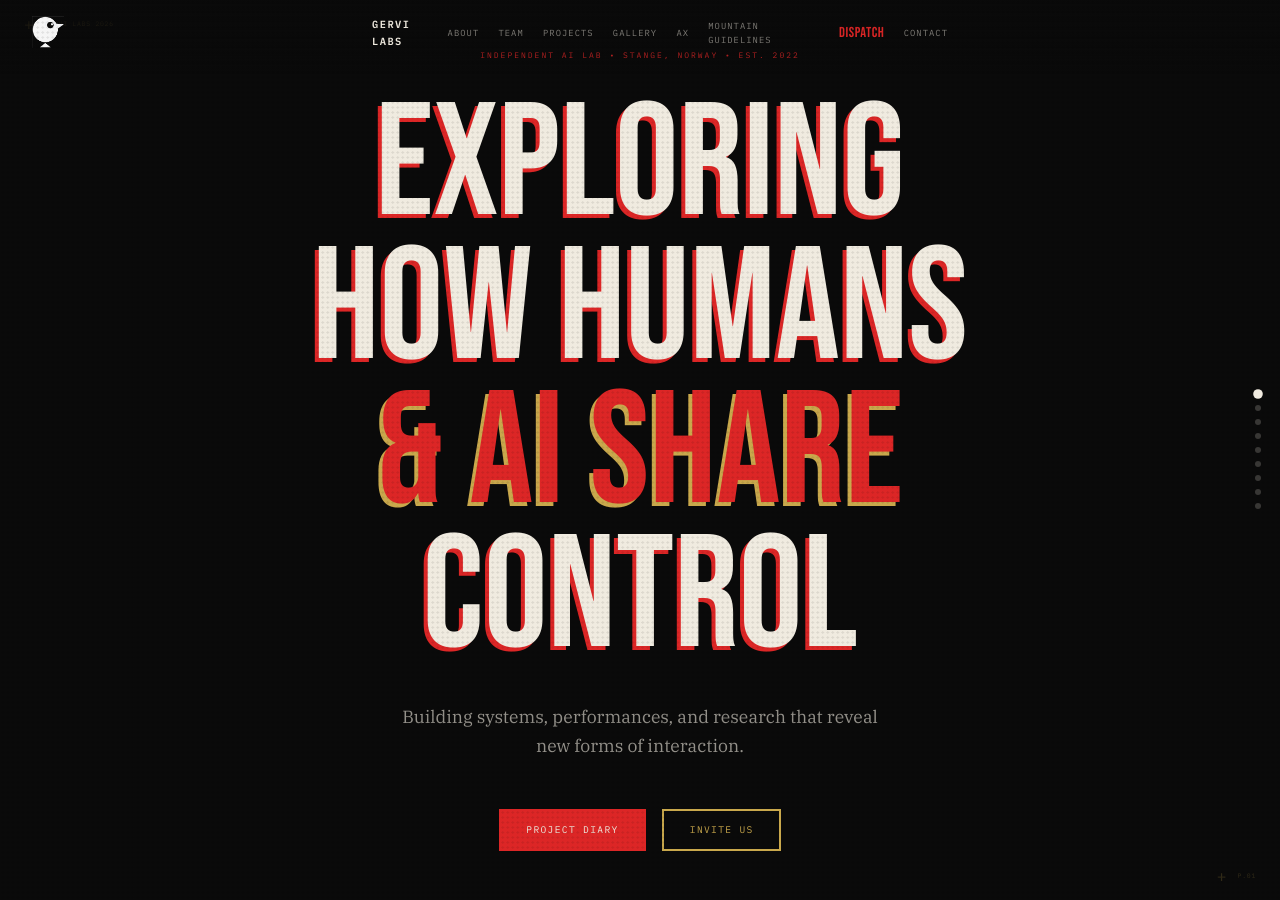
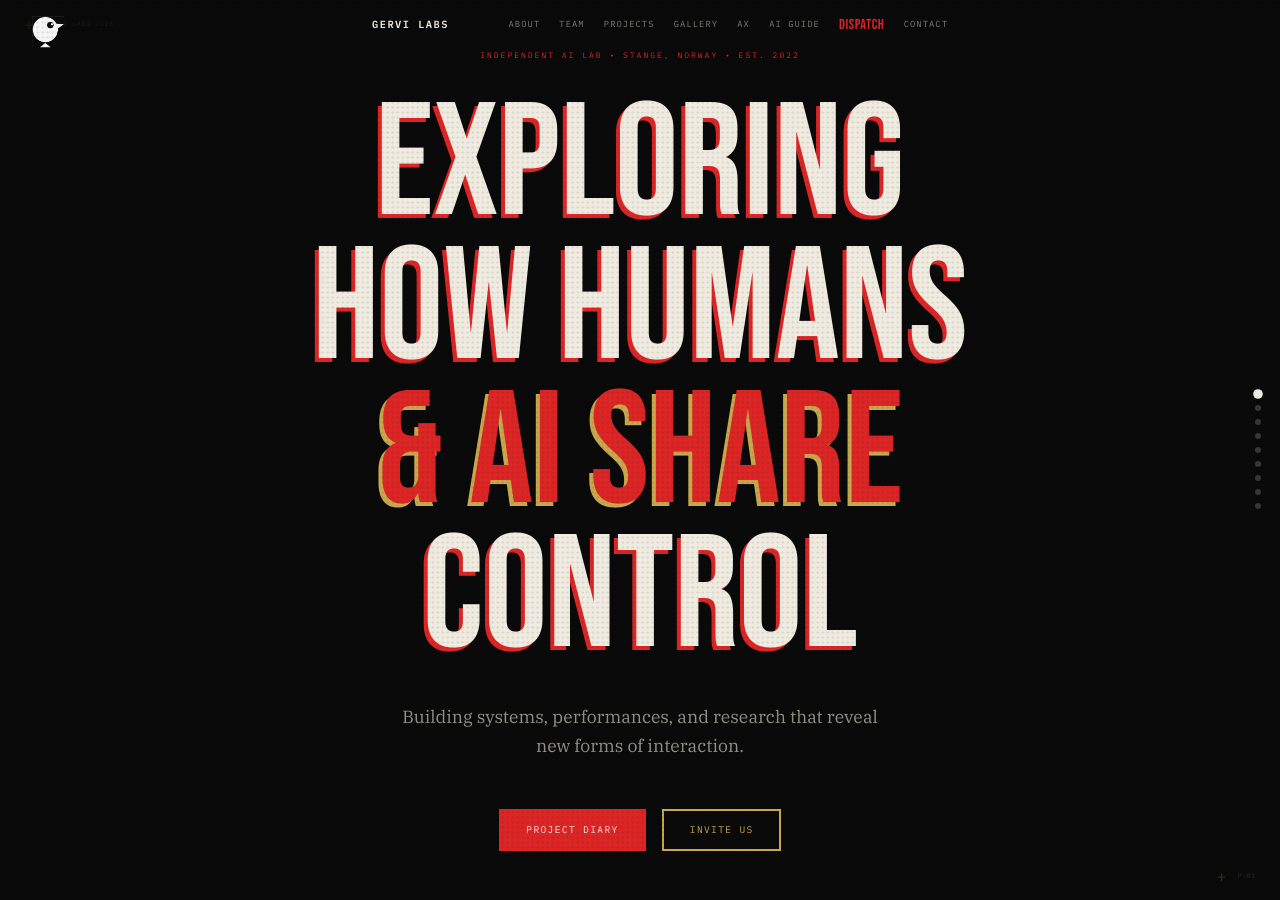
Before and after one commit to mctar/gervi-site, a Jekyll site: the page built from index.md, in a window 1280 px wide and 900 px high. Built offline with Jekyll 4.4.1, drawn with Linux system fonts in a browser that asks for light colours.

Commit message:
Shorten nav label to "AI Guide"

```diff
--- a/_includes/header.html
+++ b/_includes/header.html
@@ -14,7 +14,7 @@
       <a href="{{ "/projects/" | relative_url }}">Projects</a>
       <a href="{{ "/gallery/" | relative_url }}">Gallery</a>
       <a href="{{ "/ax/" | relative_url }}">AX</a>
-      <a href="{{ "/mountain-guidelines/" | relative_url }}">Mountain Guidelines</a>
+      <a href="{{ "/mountain-guidelines/" | relative_url }}">AI Guide</a>
       <a class="nav-dispatch" href="{{ "/dispatch/" | relative_url }}">Dispatch</a>
       <a href="{{ "/contact/" | relative_url }}">Contact</a>
     </nav>
```
